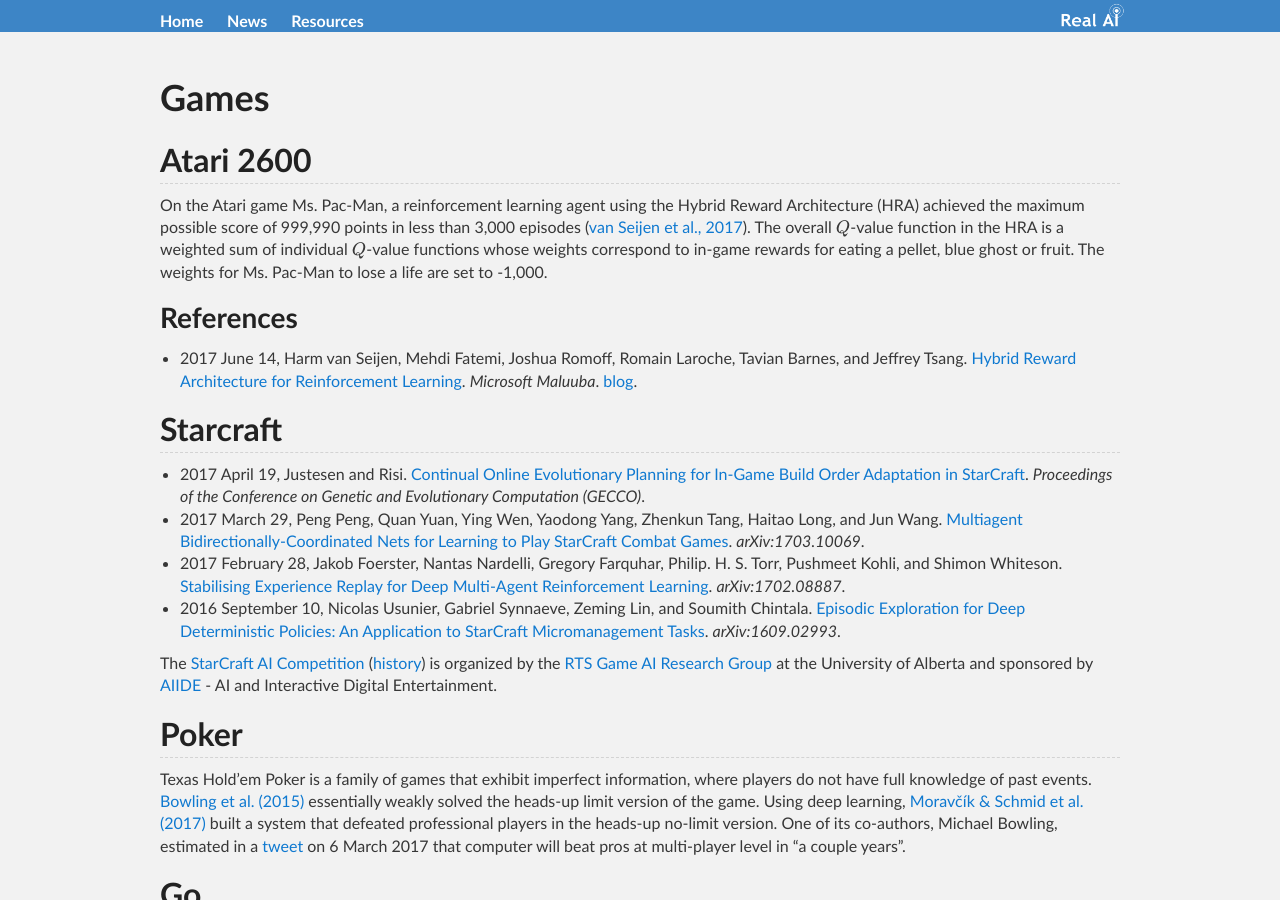
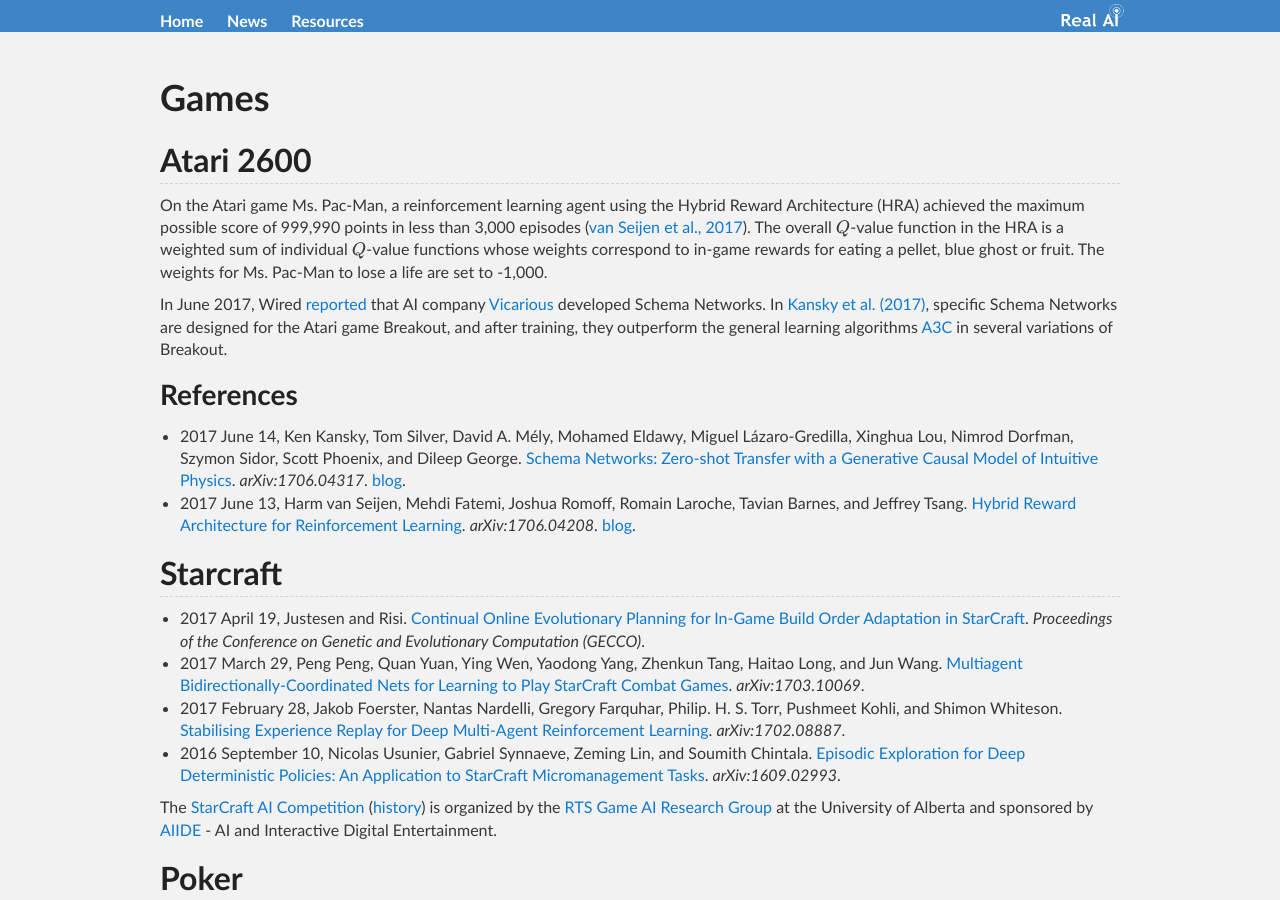
Before and after one commit to Tonywuhk/realai.org, a Jekyll site: the page built from games.md, in a window 1280 px wide and 900 px high. Built offline with Jekyll 4.4.1, drawn with Linux system fonts in a browser that asks for light colours; our own code applies the rules of GitHub Pages for plain Markdown files; formulas are drawn with MathJax 3; comment, search, counter and statistics services are not loaded; the repository's description, which GitHub fills in, is left out.

Commit message:
Create games.md

```diff
--- a/games.md
+++ b/games.md
@@ -6,11 +6,14 @@
 
 ## Atari 2600
 
-On the Atari game Ms. Pac-Man, a reinforcement learning agent using the Hybrid Reward Architecture (HRA) achieved the maximum possible score of 999,990 points in less than 3,000 episodes ([van Seijen et al., 2017](https://static1.squarespace.com/static/58177ecc1b631bded320b56e/t/594050d7bf629a891ef31605/1497387537190/HRA_Maluuba.pdf)). The overall \\(Q\\)-value function in the HRA is a weighted sum of individual \\(Q\\)-value functions whose weights correspond to in-game rewards for eating a pellet, blue ghost or fruit. The weights for Ms. Pac-Man to lose a life are set to -1,000.
+On the Atari game Ms. Pac-Man, a reinforcement learning agent using the Hybrid Reward Architecture (HRA) achieved the maximum possible score of 999,990 points in less than 3,000 episodes ([van Seijen et al., 2017](https://arxiv.org/abs/1706.04208)). The overall \\(Q\\)-value function in the HRA is a weighted sum of individual \\(Q\\)-value functions whose weights correspond to in-game rewards for eating a pellet, blue ghost or fruit. The weights for Ms. Pac-Man to lose a life are set to -1,000.
+
+In June 2017, Wired [reported](https://www.wired.com/story/vicarious-schema-networks-artificial-intelligence-atari-demo/) that AI company [Vicarious](https://www.vicarious.com/) developed Schema Networks. In [Kansky et al. (2017)](https://arxiv.org/abs/1706.04317), specific Schema Networks are designed for the Atari game Breakout, and after training, they outperform the general learning algorithms [A3C](http://realai.org/rl/model-free/) in several variations of Breakout.
 
 ### References
 
-* 2017 June 14, Harm van Seijen, Mehdi Fatemi, Joshua Romoff, Romain Laroche, Tavian Barnes, and Jeffrey Tsang. [Hybrid Reward Architecture for Reinforcement Learning](https://static1.squarespace.com/static/58177ecc1b631bded320b56e/t/594050d7bf629a891ef31605/1497387537190/HRA_Maluuba.pdf). *Microsoft Maluuba*. [blog](http://www.maluuba.com/hra).
+* 2017 June 14, Ken Kansky, Tom Silver, David A. Mély, Mohamed Eldawy, Miguel Lázaro-Gredilla, Xinghua Lou, Nimrod Dorfman, Szymon Sidor, Scott Phoenix, and Dileep George. [Schema Networks: Zero-shot Transfer with a Generative Causal Model of Intuitive Physics](https://arxiv.org/abs/1706.04317). *arXiv:1706.04317*. [blog](https://www.vicarious.com/general-game-playing-with-schema-networks.html).
+* 2017 June 13, Harm van Seijen, Mehdi Fatemi, Joshua Romoff, Romain Laroche, Tavian Barnes, and Jeffrey Tsang. [Hybrid Reward Architecture for Reinforcement Learning](https://arxiv.org/abs/1706.04208). *arXiv:1706.04208*. [blog](http://www.maluuba.com/hra).
 
 ## Starcraft
 
```
